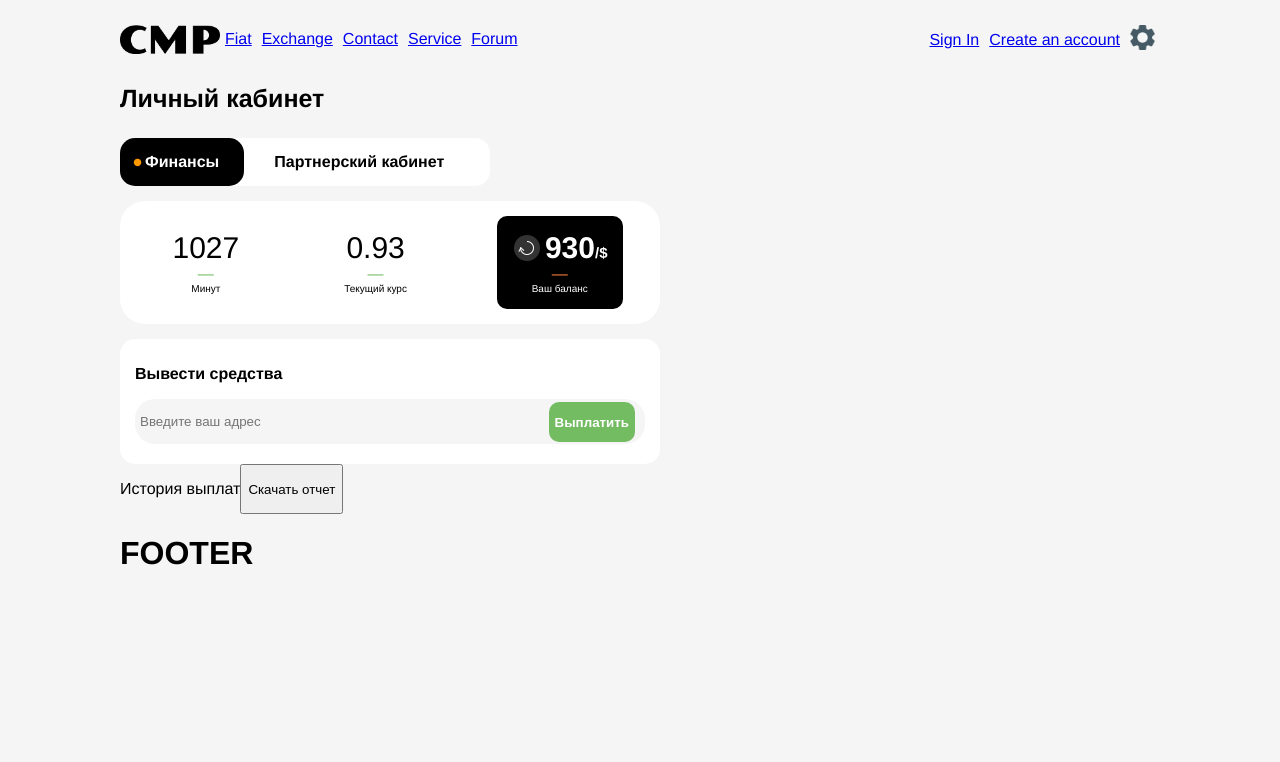
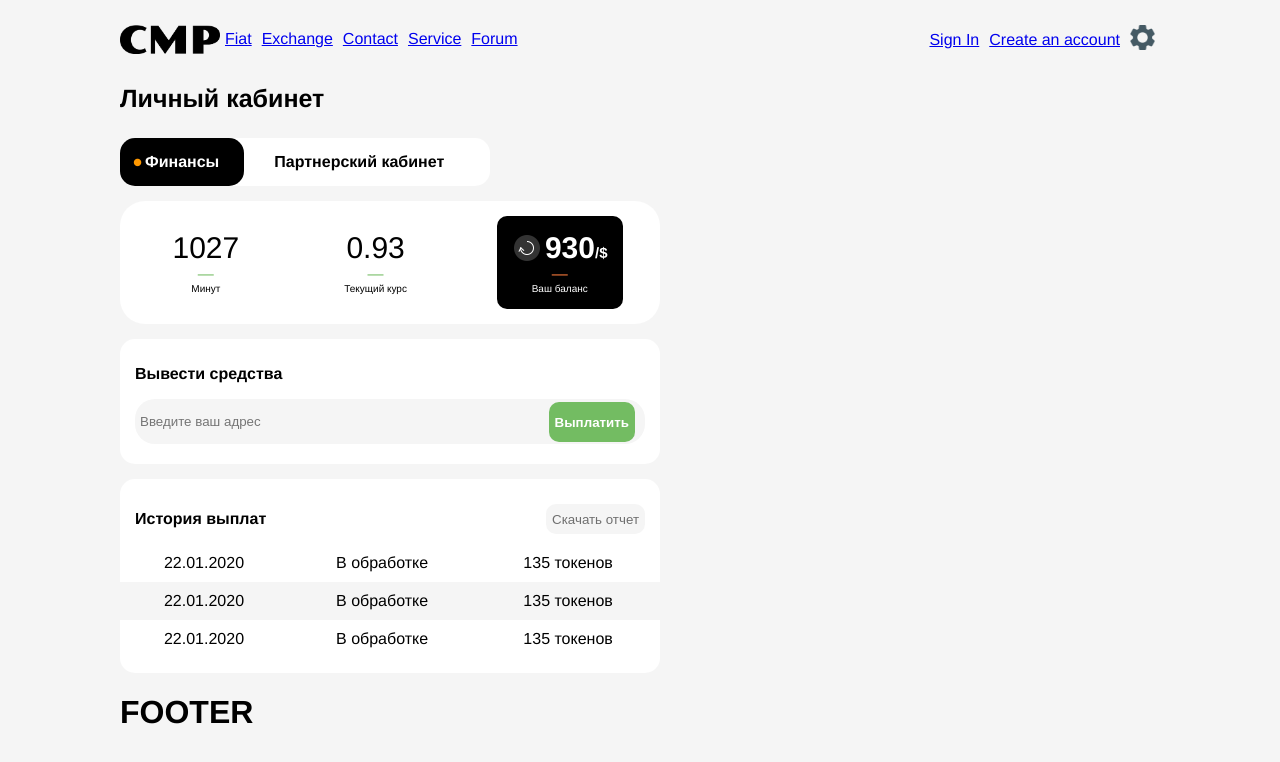
Before and after one commit to AntonGG/cmp, a React app: page /lk/balance in a window 1280 px wide. Shown: the top 762 px of the page. Built offline with nearby package versions, Linux system fonts and the light colour scheme.

Commit message:
Верстка таблицы

```diff
--- a/src/components/PersonalArea/PayoutHistory.jsx
+++ b/src/components/PersonalArea/PayoutHistory.jsx
@@ -4,10 +4,28 @@ const PayoutHistory = () => {
   return (
     <div className="payout-history">
       <div className="payout-history__menu">
-        <p>История выплат</p>
-        <button>Скачать отчет</button>
+        <p className="payout-history__title">История выплат</p>
+        <button className="payout-history__download-button">
+          Скачать отчет
+        </button>
       </div>
-
+      <table className="payout-history__table">
+        <tr>
+          <td>22.01.2020</td>
+          <td>В обработке</td>
+          <td>135 токенов</td>
+        </tr>
+        <tr className="payout-history__tr-td__gray">
+          <td>22.01.2020</td>
+          <td>В обработке</td>
+          <td>135 токенов</td>
+        </tr>
+        <tr>
+          <td>22.01.2020</td>
+          <td>В обработке</td>
+          <td>135 токенов</td>
+        </tr>
+      </table>
     </div>
   );
 };
--- a/src/sass/personalArea/cashOut.sass
+++ b/src/sass/personalArea/cashOut.sass
@@ -5,6 +5,7 @@
     border-radius: 15px
     padding-top: 10px
     padding-bottom: 15px
+    margin-bottom: 15px
     p
         margin-left: 15px
         font-weight: bold
--- a/src/sass/personalArea/payoutHistory.sass
+++ b/src/sass/personalArea/payoutHistory.sass
@@ -1,2 +1,37 @@
+.payout-history
+    width: 540px
+    background-color: #ffffff
+    border-radius: 15px
+    padding-top: 15px
+    padding-bottom: 15px
+
+.payout-history__title
+    font-weight: bold
+
 .payout-history__menu
     display: flex
+    justify-content: space-between
+    align-items: center
+    margin-left: 15px
+    margin-right: 15px
+
+.payout-history__table
+    text-align: center
+    width: 100%
+    border: none
+    border-spacing: 0
+    tr
+    td
+        border: none
+        padding: 10px
+        vertical-align: middle
+
+.payout-history__tr-td__gray
+    background-color: #f5f5f5
+
+.payout-history__download-button
+    border-radius: 10px
+    border: 0
+    background-color: #f5f5f5
+    height: 30px
+    color: #6f6f6f
```
